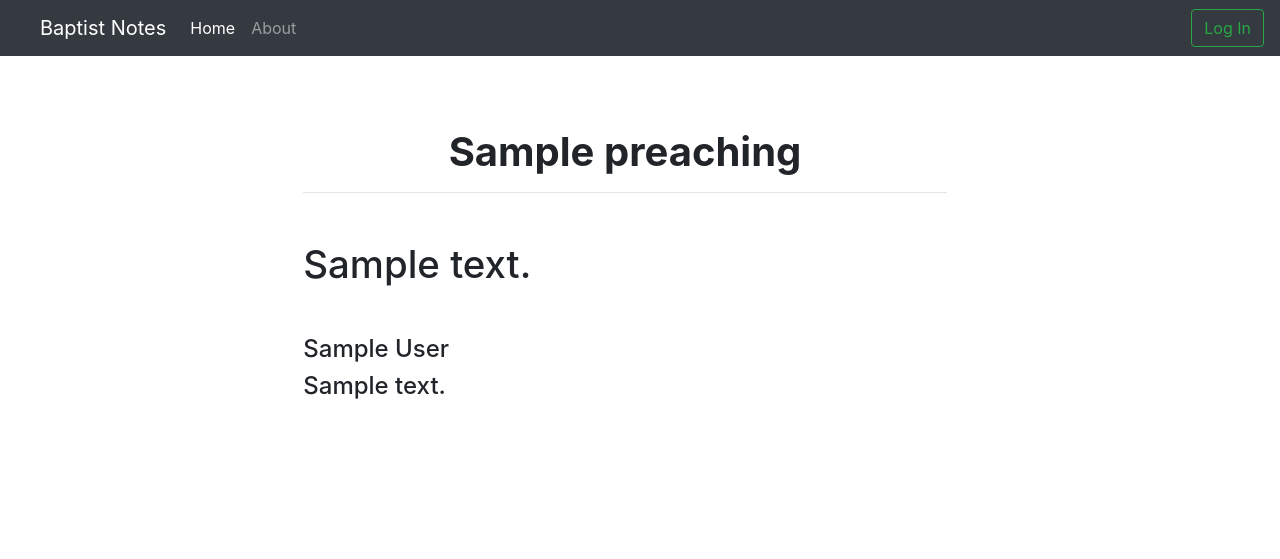
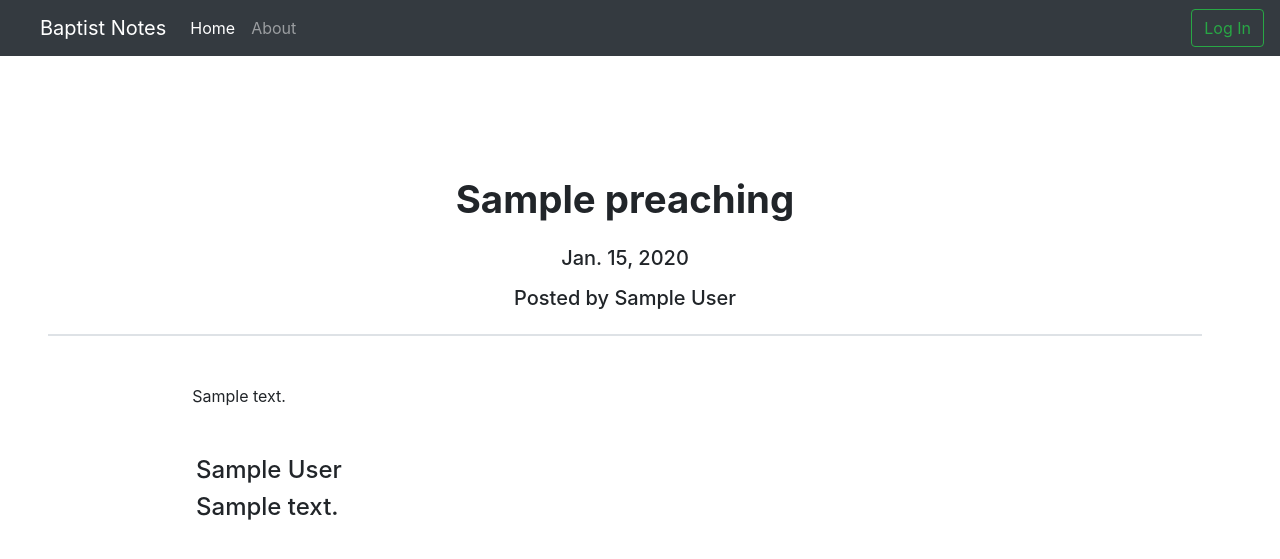
Before and after one commit to marcjerome/baptist-notes, a Django app: a page that uses preachings/templates/preachings/preaching_detail.html in a window 1280 px wide. Shown: the top 559 px of the page. Run offline with Django 3.2, Linux system fonts and the light colour scheme; tables that the repository leaves empty hold one stand-in row (values such as "Sample post"); some libraries are stand-ins or nearby versions.

Commit message:
Edited design of preaching detail view

```diff
--- a/preachings/templates/preachings/index_preaching_list.html
+++ b/preachings/templates/preachings/index_preaching_list.html
@@ -34,7 +34,8 @@
                                 list-inline-item text-white p-2 rounded" id="tag">{{tag.title}}</li>
 
                                 {% empty %}
-                                <li>No tag</li>
+                                <li class=" bg-dark
+                                list-inline-item text-white p-2 rounded" id="tag">No Tag</li>
                             {%endfor%}
                         </ul>
                     </div>
--- a/preachings/templates/preachings/preaching_detail.html
+++ b/preachings/templates/preachings/preaching_detail.html
@@ -2,13 +2,15 @@
 {% load static %}
 {%block content%}
 <link rel="stylesheet" href="{% static 'preachings/css/preaching_detail.css' %}">
-    <header class="container-fluid w-75 mx-auto">
+    <header class="container-fluid mt-5">
         <section class="mt-4 mb-5 text-center">
-            <h1 id="heading-title text-center"><b>{{preachings.title}}</b></h1>
-            <hr class="mx-auto w-75">
+            <h1 id="heading-title"><b>{{preachings.title}}</b></h1>
+            <h5 class="mt-4 mb-3 ">{{preachings.date}}</h5>
+            <h5 class="mt-2 mb-4">Posted by {{preachings.user.get_full_name}}</h5>
+            <hr class="border">
         </section>
         <section class="text-left w-75 mx-auto">
-            <h2 id="sub-heading">{{preachings.text | safe}}</h2>
+            {{preachings.text | safe}}
         </section>
         <section class="mt-5">
 
@@ -16,7 +18,7 @@
     </header>
 
     <section class="container-fluid w-75 mx-auto">
-        <section class="text-left w-75 mx-auto">
+        <section class="text-left ">
             <h4 id="">{{preachings.user.get_full_name}}</h4>
             <h4>{{preachings.user.bio}}</h4>
         </section>
```
